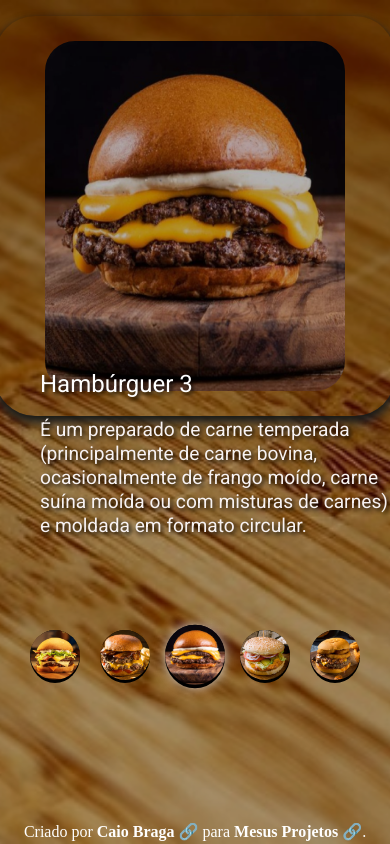
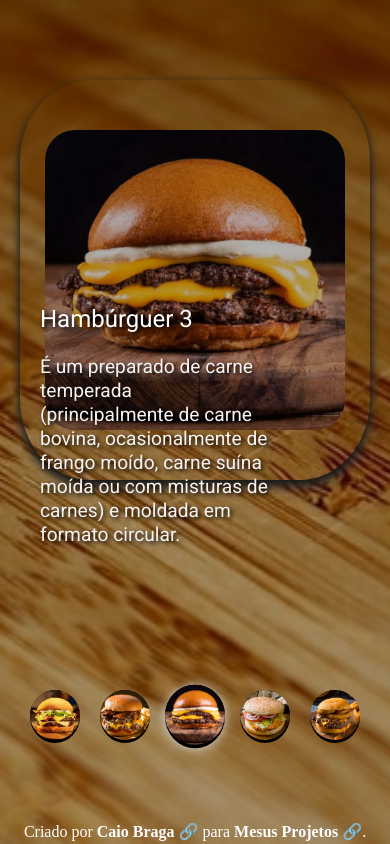
Before and after one commit to caiodiom/projeto-exibir, a plain HTML site: page index.html in a window 390 px wide. Drawn offline with Linux system fonts and the light colour scheme.

Commit message:
responsividade 3

```diff
--- a/src/css/responsivo.css
+++ b/src/css/responsivo.css
@@ -6,24 +6,35 @@
     }
 
     #imagem {
-        margin-top: 1rem;
-        height: 350px;
+        margin-top: 3rem;
+        height: 300px;
     }
 
     .foto {
-        width: 300px;
+        width: 250px;
+    }
+    .conteudo {
+
+        height: 50px;
     }
 
     .conteudo .nome-personagem {
         margin-left: -5rem;
         font-size: 2rem;
+        width: 210px;
+        margin-top: 5rem;
+        height: 30px;
 
     }
 
 
+
     .conteudo .descricao {
+
         margin-left: -5rem;
         font-size: larger;
+
+        margin-bottom: 80px;
     }
     .botoes .botao img {
         max-width: 55px;
@@ -31,6 +42,7 @@
     }
 
    footer {
+
     background-color: rgba(0, 0, 0, 0);
    }
 
@@ -42,84 +54,69 @@
 
 
 
-@media (max-width: 769px) {
+@media (max-width: 740px) {
+
+    #imagem {
+        margin-top: 1rem;
+
+    }
+
+    .botoes {
+        gap: 5px;
+        width: 140px;
+    }
+
+}
+
+@media (max-width: 430px) {
+
+
+
+
     .personagens {
+
         width: 100%;
     }
 
-    #imagem {
-        border-radius: 10%;
-        width: 400px;
-        height: 400px;
+    .foto {
+        width: 300px;
     }
 
-    .foto {
-        height: 350px;
-    }
-
-
-    footer{
-        font-size: 15px;
-        width: 100%;
-        margin: 0;
-    }
-
-    main .personagem .imagem {
-        height: 85%;
-    }
-
-    .conteudo {
-        justify-content: flex-end;
-        left: 90;
-        max-width: 100vw;
-        top: 90px;
-    }
-
-    .conteudo .nome-personagem {
-        font-size: 36px;
-    }
-
-    .conteudo .descricao {
-        max-width: 500px;
+    #imagem {
+        margin-top: 5rem;
+        width: 350px;
+        height: 400px;
     }
 
     .botoes {
         flex-direction: row;
         align-items: flex-end;
         width: 100%;
-        padding: 160px;
+        padding: 100px;
+    }
+
+    .conteudo {
+
+        margin-top: -80px;
+        width: 150px;
+
+
+
+    }
+
+
+    .conteudo .nome-personagem {
+        font-size: 24px;
+
+    }
+
+    .botoes{
+        gap: 20px;
     }
 
     .botoes .botao img {
-        max-width: 60px;
-    }
+        max-width: 50px;
 
-}
-
-@media (max-width: 425px) {
-    main .personagem .imagem {
-        height: auto;
-    }
-
-    .conteudo .logo {
-        margin-bottom: 5px;
-
-        width: 170px;
-        height: 75px;
-    }
-
-    .conteudo {
-        top: 2rem;
-    }
-
-    .conteudo .nome-personagem {
-        font-size: 24px;
-    }
-
-
-
-    .botoes .botao img {
-        max-width: 50px;
 
     }
     footer {
@@ -131,3 +128,24 @@
 
     }
 }
+
+@media (max-width: 375px)  {
+
+
+    .botoes {
+        margin-top: 60px;
+    }
+
+    #imagem {
+    width: 350px;
+    }
+
+    .conteudo {
+
+       margin-top: -50px;
+        width: 150px;
+
+
+
+    }
+}
```
Also changed, not shown: texto.txt.
